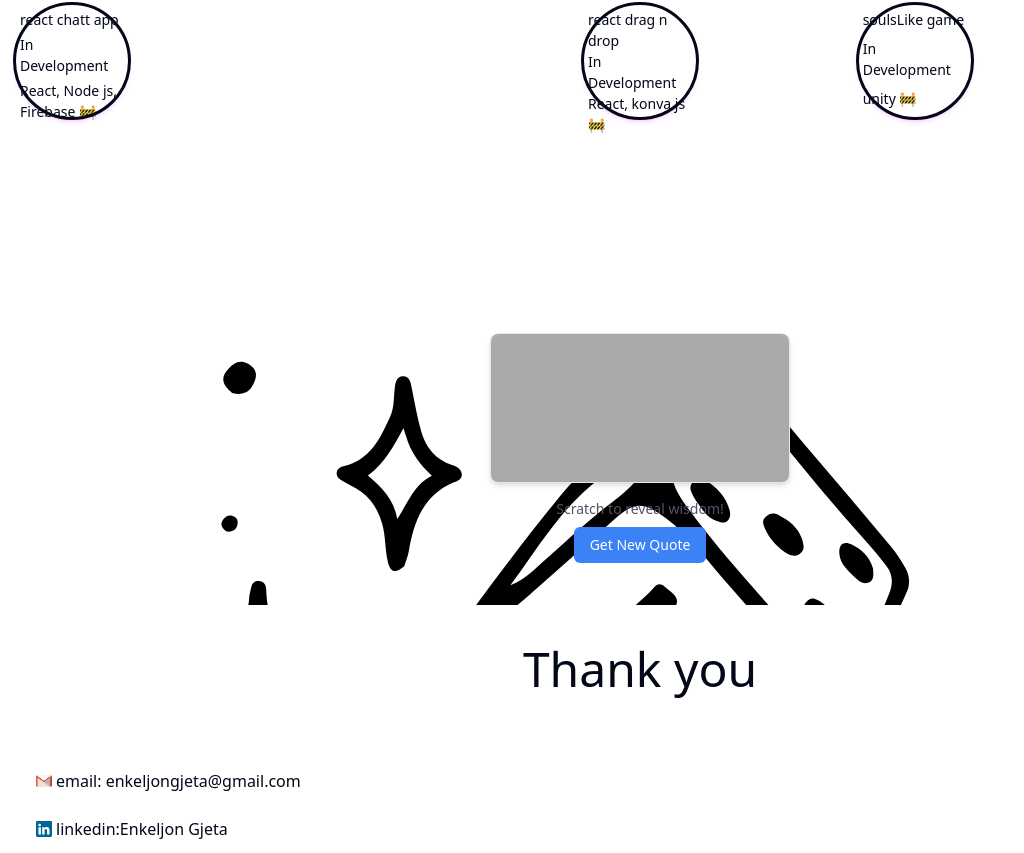
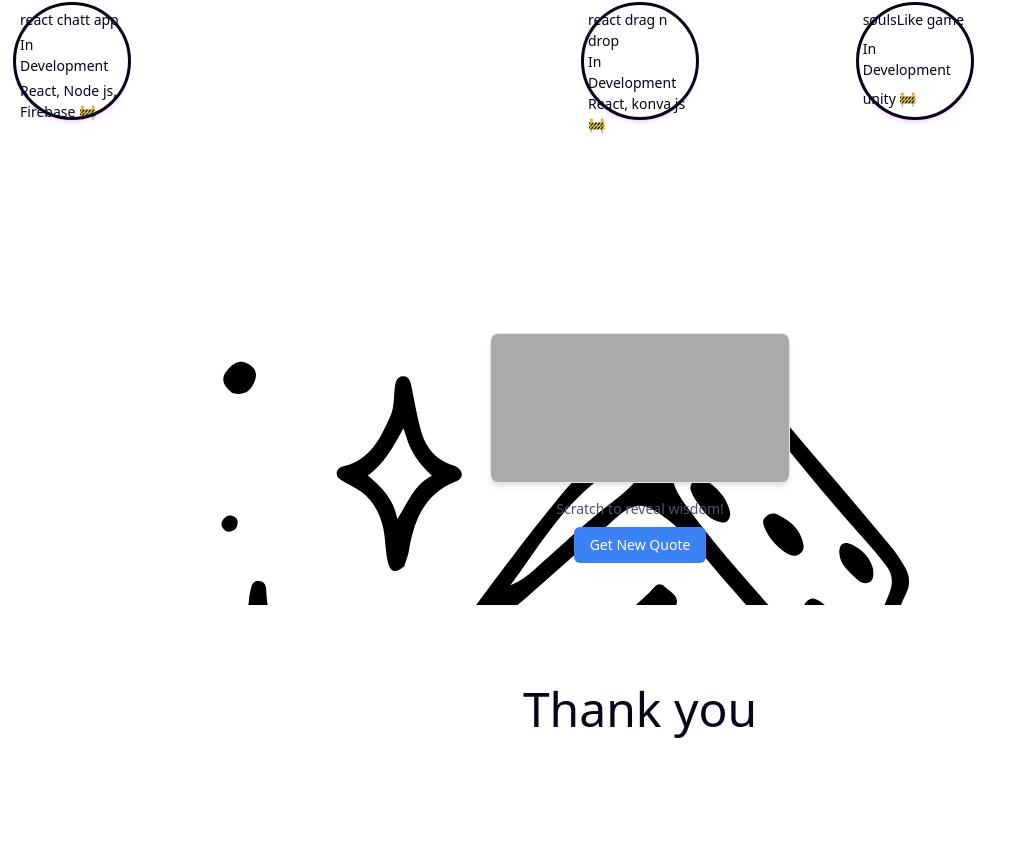
Before and after one commit to Ioni12/portfolio2, a React (Vite) app: page / in a window 1280 px wide. Shown: the part 1939-2792 px from the top of the page, without its empty margins (0-1024 px from the left). Built offline with nearby package versions, Linux system fonts and the light colour scheme; a web font is replaced by a local one.

Commit message:
the thank you

```diff
--- a/src/Thank_you.jsx
+++ b/src/Thank_you.jsx
@@ -4,7 +4,7 @@ export default function Thank_you()
 {
     return(
         <>
-            <div className=" h-32 flex items-center justify-center">
+            <div className=" h-32 flex items-center justify-center mt-10 mb-10">
                 <h1 className="font-Tanker text-[48px]">Thank you</h1>
             </div>
         </>
```
